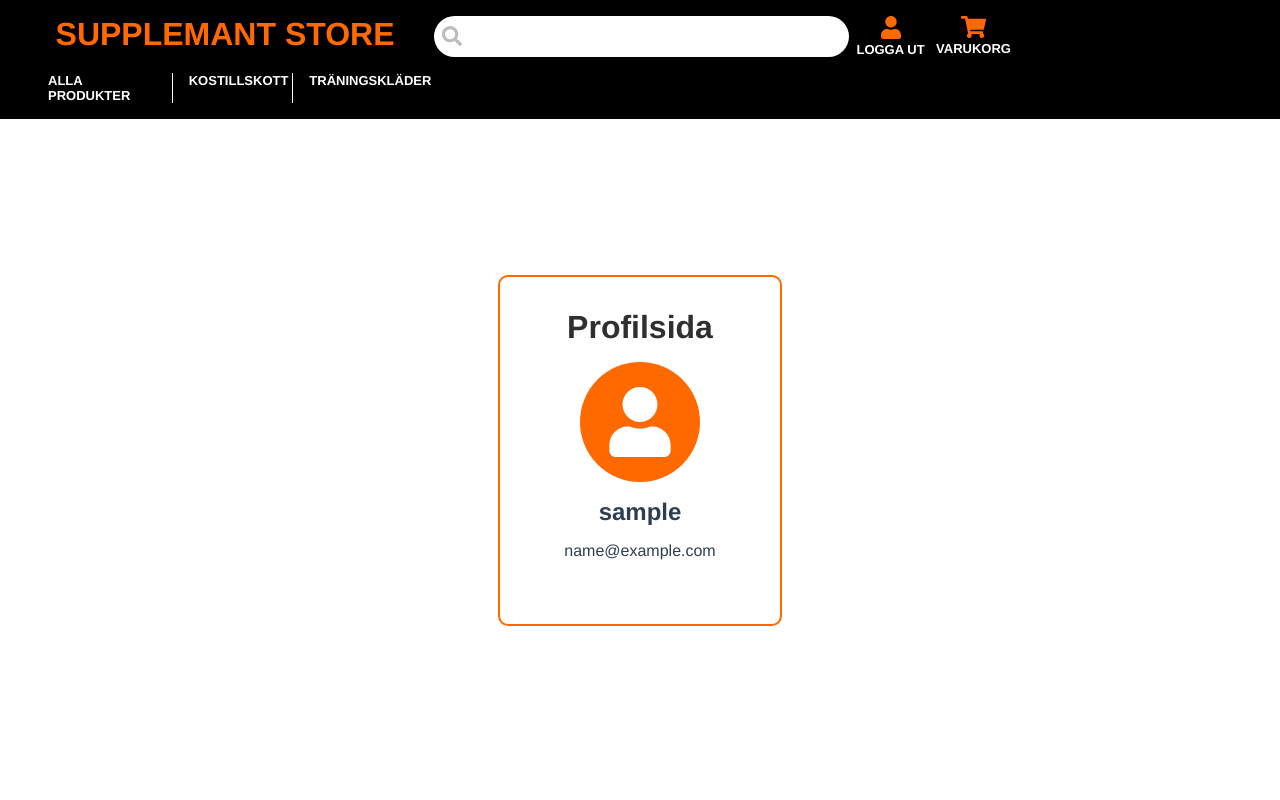
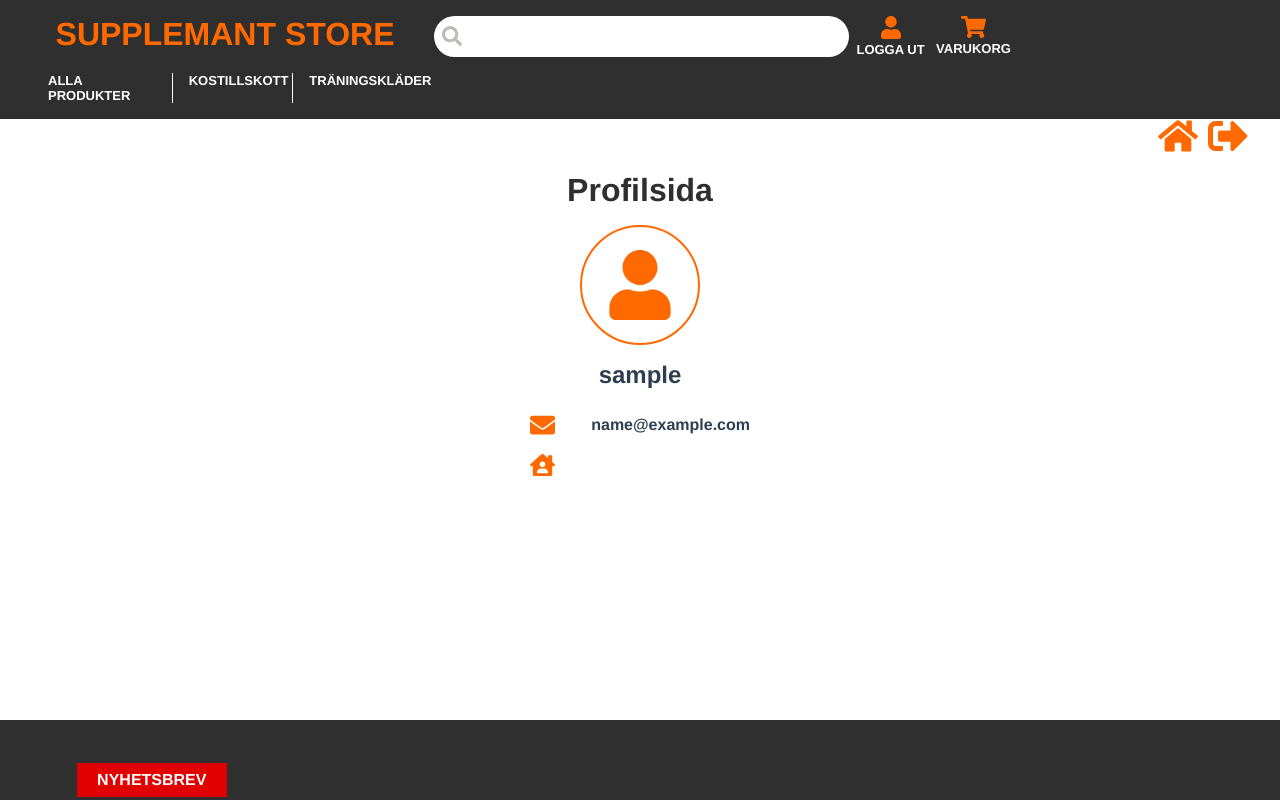
Before and after one commit to EHeijer/SupplemantStore, a Vue app: page /#/profile in a window 1280 px wide. Shown: the top 800 px of the page. Built offline with nearby package versions, Linux system fonts and the light colour scheme; sample sign-in values are in the browser's storage.

Commit message:
Added style on user profile

```diff
--- a/src/components/LoginComp.vue
+++ b/src/components/LoginComp.vue
@@ -50,10 +50,12 @@
 
 <style lang="scss" scoped>
    .login-container {
-      min-height: 100vh;
+      padding-top: 100px;
+      min-height: 90vh;
       display: flex;
       justify-content: center;
       align-items: center;
+      background: rgb(214, 214, 214);
        hr {
          border: 0;
          height: 0;
--- a/src/components/NavHeader.vue
+++ b/src/components/NavHeader.vue
@@ -53,7 +53,7 @@
 
 <style lang="scss" scoped>
     header {
-        background: #000;
+        background: #2f2f2f;
         padding: 1rem;
         position: fixed;
         width: 100vw;
--- a/src/components/UserProfile.vue
+++ b/src/components/UserProfile.vue
@@ -1,14 +1,22 @@
 <template>
 <div class="user-profile-container">
     <div class="user-profile">
+        <div class="profile-top">
+            <font-awesome-icon icon="home" class="icon" />
+            <font-awesome-icon style="margin-left: 10px;" icon="sign-out-alt" class="icon" />
+        </div>
+        <div class="profile-card">
             <h1>Profilsida</h1>
             <div class="profile-icon">
                 <font-awesome-icon icon="user" class="icon" />
             </div>
             <h2 class="">{{currentUser.username}}</h2>
             <div class="profile-info">
+                <font-awesome-icon icon="envelope" class="icon" />
                 <p>{{currentUser.email}}</p>
+                <font-awesome-icon icon="house-user" class="icon" />
                 <p>{{currentUser.address}}</p>
+            </div>
         </div>
     </div>
 </div>
@@ -32,16 +40,29 @@
 
 <style lang="scss" scoped>
     .user-profile-container {
-        min-height: 100vh;
+        height: 90vh;
         display: flex;
         justify-content: center;
-        align-items: center;
+
         padding-top: 100px;
+        background: #fff;
         .user-profile {
-            border: solid #ff6900 2px;
-            padding: 1rem 4rem 3rem 4rem;
+            padding: 1rem 2rem 1rem 2rem;
+            width: 100%;
+            .profile-top {
+                display: flex;
+                justify-content: flex-end;
+            }
+            .icon {
+                color: #ff6900;
+                width: 40px;
+                height: 40px;
+            }
+            .profile-card {
+                // border: solid #000 2px;
+                width: 400px;
+                margin: auto;
                 border-radius: 10px;
-
                 h1 {
                 color: #2f2f2f;
                 padding: 1rem 0;
@@ -51,7 +72,8 @@
                     height: 120px;
                     margin: auto;
                     border-radius: 50%;
-                 background: #ff6900;
+                    border: solid 2px #ff6900;
+                    background: #fff;
                     display: flex;
                     justify-content: center;
                     align-items: center;
@@ -59,14 +81,28 @@
                     .icon {
                         width: 70px;
                         height: 70px;
-                    color: #fff;
+                        color: #ff6900;
                     }
 
                 }
                 .profile-info {
+                    display: grid;
+                    grid-template-columns: repeat(2, 1fr);
+                    width: 220px;
+                    text-align: left;
+                    align-items: center;
                     margin: auto;
                     padding: 1rem 0;
+
+                    .icon {
+                        width: 25px;
+                    }
+                    p {
+                        font-weight: bold;
                     }
                 }
             }
+
+        }
+    }
 </style>
--- a/src/main.js
+++ b/src/main.js
@@ -10,10 +10,12 @@
   faUser,
   faUserPlus,
   faSignInAlt,
-  faSignOutAlt
+  faSignOutAlt,
+  faEnvelope,
+  faHouseUser
 } from '@fortawesome/free-solid-svg-icons';
 
-library.add(faHome, faUser, faUserPlus, faSignInAlt, faSignOutAlt);
+library.add(faHome, faUser, faUserPlus, faSignInAlt, faSignOutAlt, faEnvelope,faHouseUser);
 
 Vue.config.productionTip = false
 
```
Lines whose indentation alone changed are shown as unchanged.
